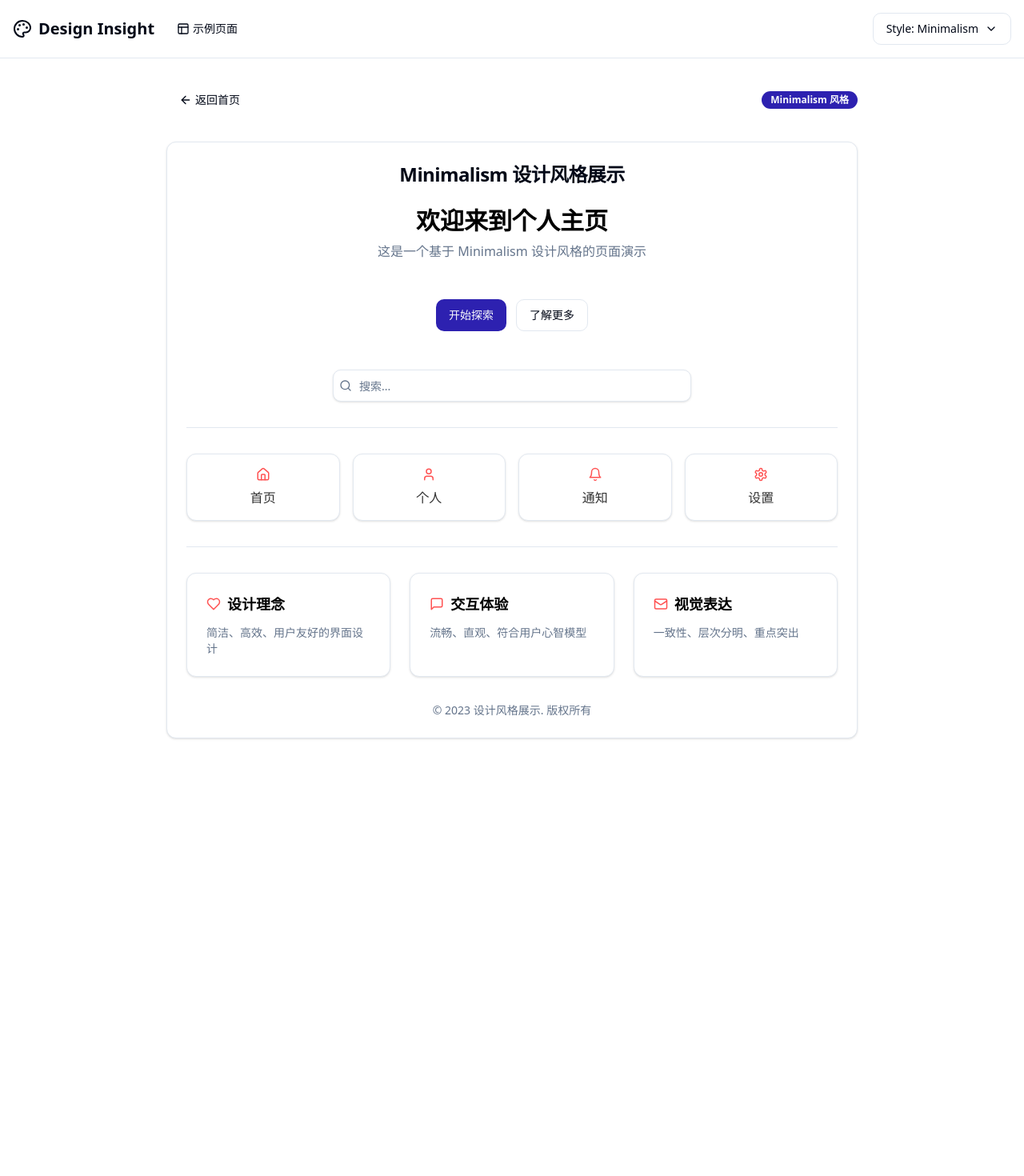
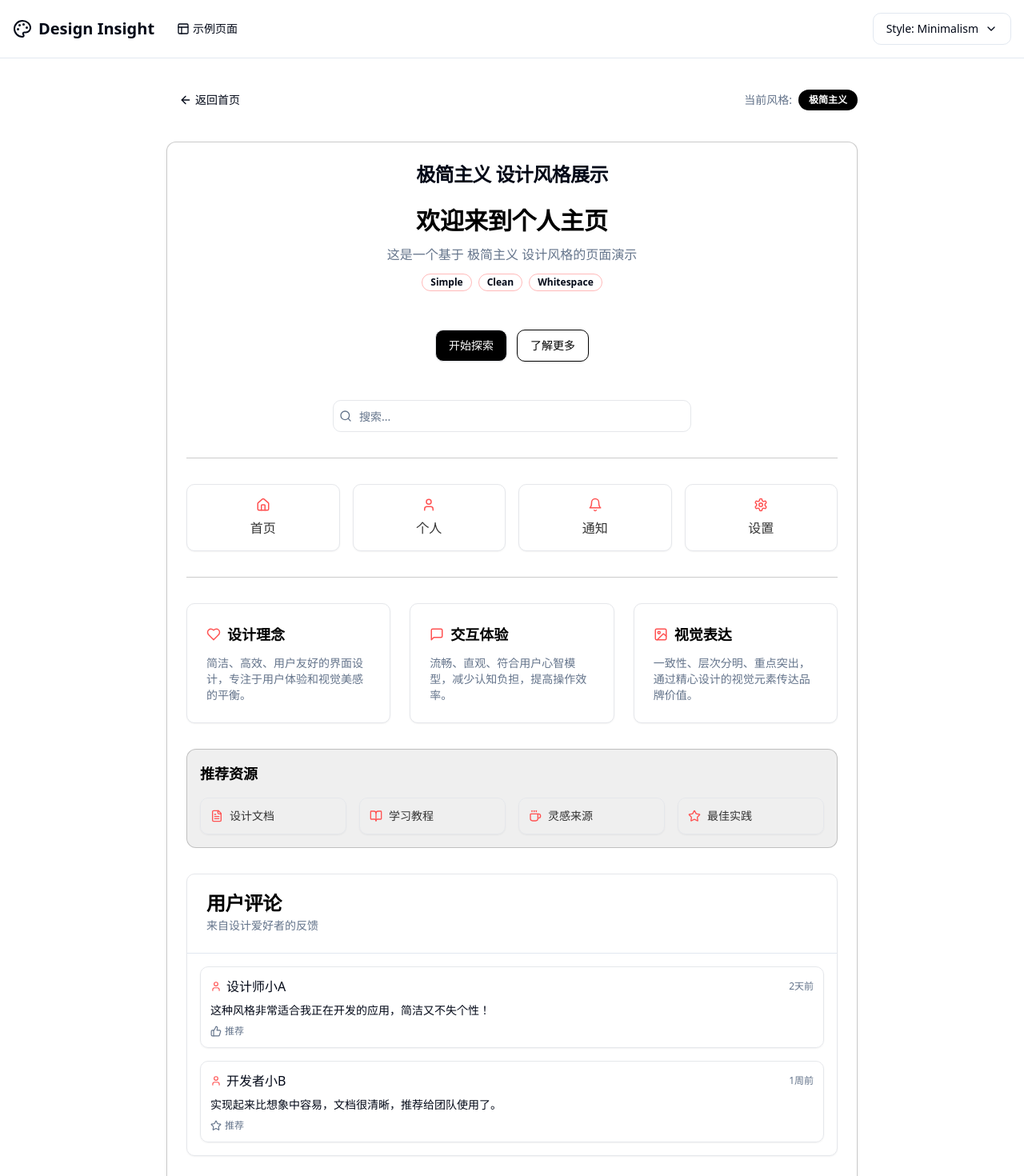
Before and after one commit to kxqdesign/wikiart-ui, a React (Vite) app: page /demo in a window 1280 px wide. Shown: the top 1470 px of the page at 80% size. Before the commit the page ends 987 px from the top, so only its background shows below. Built offline with nearby package versions, Linux system fonts and the light colour scheme.

Commit message:
feat: Improve demo page and style switcher
- Show style switcher only on demo page.
- Add more content to the demo page.
- Optimize visual presentation of demo page for different styles.

```diff
--- a/src/components/DemoContent.tsx
+++ b/src/components/DemoContent.tsx
@@ -3,8 +3,9 @@ import React from "react";
 import { useStyle } from "@/contexts/StyleContext";
 import { Button } from "@/components/ui/button";
 import { Input } from "@/components/ui/input";
-import { Card, CardContent } from "@/components/ui/card";
+import { Card, CardContent, CardHeader, CardTitle, CardDescription } from "@/components/ui/card";
 import { Separator } from "@/components/ui/separator";
+import { Badge } from "@/components/ui/badge";
 import { getStyleClasses } from "@/data/designStyles";
 import {
   Home,
@@ -14,7 +15,17 @@ import {
   Bell,
   Mail,
   Heart,
-  MessageSquare
+  MessageSquare,
+  Image,
+  FileText,
+  Calendar,
+  Music,
+  ShoppingCart,
+  Star,
+  ThumbsUp,
+  Map,
+  BookOpen,
+  Coffee
 } from "lucide-react";
 
 const DemoContent: React.FC = () => {
@@ -32,6 +43,42 @@ const DemoContent: React.FC = () => {
         return "bg-white/70 backdrop-blur-md border border-white/20";
       case "skeuomorphism":
         return "bg-gradient-to-b from-white to-gray-200 border border-gray-300 shadow-md";
+      case "minimal":
+        return "border border-gray-200 shadow-sm hover:border-gray-300 transition-colors";
+      default:
+        return "";
+    }
+  };
+
+  const getCardClass = () => {
+    switch (currentStyle.id) {
+      case "brutalism":
+        return "border-4 border-black font-bold transform rotate-0";
+      case "neumorphism":
+        return "bg-gray-100 shadow-[5px_5px_10px_#d9d9d9,-5px_-5px_10px_#ffffff] border-none rounded-xl";
+      case "glassmorphism":
+        return "bg-white/70 backdrop-blur-md border border-white/20 rounded-xl";
+      case "skeuomorphism":
+        return "bg-gradient-to-b from-white to-gray-200 border border-gray-300 shadow-md rounded-lg";
+      case "minimal":
+        return "border border-gray-200 shadow-sm rounded-md";
+      default:
+        return "";
+    }
+  };
+
+  const getInputClass = () => {
+    switch (currentStyle.id) {
+      case "brutalism":
+        return "border-4 border-black font-bold focus:translate-x-1 focus:translate-y-1 transition-transform";
+      case "neumorphism":
+        return "bg-gray-100 shadow-[inset_2px_2px_5px_#d9d9d9,inset_-2px_-2px_5px_#ffffff] border-none rounded-xl";
+      case "glassmorphism":
+        return "bg-white/50 backdrop-blur-sm border border-white/20 rounded-xl";
+      case "skeuomorphism":
+        return "bg-gradient-to-b from-gray-50 to-white border border-gray-300 shadow-inner rounded-lg";
+      case "minimal":
+        return "border border-gray-200 focus:border-gray-400 transition-colors rounded-md";
       default:
         return "";
     }
@@ -39,36 +86,58 @@ const DemoContent: React.FC = () => {
 
   return (
     <div className="space-y-8">
-      <div className="text-center">
-        <h1 className="text-3xl font-bold mb-2" style={{ color: currentStyle.colorPalette.primary }}>
+      {/* 头部 */}
+      <div className="text-center space-y-3">
+        <h1 className="text-3xl font-bold" style={{ color: currentStyle.colorPalette.primary }}>
           欢迎来到个人主页
         </h1>
         <p className="text-muted-foreground">
-          这是一个基于 {currentStyle.name} 设计风格的页面演示
+          这是一个基于 {currentStyle.nameChinese || currentStyle.name} 设计风格的页面演示
         </p>
+        <div className="flex flex-wrap gap-2 justify-center mt-2">
+          {currentStyle.keywords.slice(0, 3).map((keyword, i) => (
+            <Badge
+              key={i}
+              variant="outline"
+              className="text-xs"
+              style={{ borderColor: currentStyle.colorPalette.accent + '66' }}
+            >
+              {keyword}
+            </Badge>
+          ))}
+        </div>
       </div>
 
-      <div className="flex justify-center items-center gap-3 py-4">
-        <Button className={getButtonClass()}>
+      {/* 主要按钮 */}
+      <div className="flex flex-wrap justify-center items-center gap-3 py-4">
+        <Button className={getButtonClass()} style={{
+          backgroundColor: currentStyle.colorPalette.primary,
+          color: currentStyle.colorPalette.background
+        }}>
           开始探索
         </Button>
-        <Button variant="outline" className={getButtonClass()}>
+        <Button variant="outline" className={getButtonClass()} style={{
+          borderColor: currentStyle.colorPalette.primary,
+          color: currentStyle.colorPalette.primary
+        }}>
           了解更多
         </Button>
       </div>
 
+      {/* 搜索栏 */}
       <div className="max-w-md mx-auto">
         <div className="relative flex items-center">
           <Search className="absolute left-2 h-4 w-4 text-muted-foreground" />
           <Input
             placeholder="搜索..."
-            className={`pl-8 ${styleClasses}`}
+            className={`pl-8 ${getInputClass()}`}
           />
         </div>
       </div>
 
-      <Separator />
+      <Separator style={{ backgroundColor: currentStyle.colorPalette.primary + '33' }} />
 
+      {/* 功能卡片 */}
       <div className="grid grid-cols-2 md:grid-cols-4 gap-4">
         {[
           { icon: <Home size={18} />, label: "首页" },
@@ -76,7 +145,7 @@ const DemoContent: React.FC = () => {
           { icon: <Bell size={18} />, label: "通知" },
           { icon: <Settings size={18} />, label: "设置" }
         ].map((item, index) => (
-          <Card key={index} className={`${styleClasses} cursor-pointer hover:scale-105 transition-transform`}>
+          <Card key={index} className={`${getCardClass()} cursor-pointer hover:scale-105 transition-transform`}>
             <CardContent className="flex flex-col items-center justify-center p-4">
               <div className="mb-2" style={{ color: currentStyle.colorPalette.accent }}>
                 {item.icon}
@@ -87,27 +156,28 @@ const DemoContent: React.FC = () => {
         ))}
       </div>
 
-      <Separator />
+      <Separator style={{ backgroundColor: currentStyle.colorPalette.primary + '33' }} />
 
+      {/* 特色内容卡片 */}
       <div className="grid grid-cols-1 md:grid-cols-3 gap-6">
         {[
           {
             title: "设计理念",
-            content: "简洁、高效、用户友好的界面设计",
+            content: "简洁、高效、用户友好的界面设计，专注于用户体验和视觉美感的平衡。",
             icon: <Heart size={18} style={{ color: currentStyle.colorPalette.accent }} />
           },
           {
             title: "交互体验",
-            content: "流畅、直观、符合用户心智模型",
+            content: "流畅、直观、符合用户心智模型，减少认知负担，提高操作效率。",
             icon: <MessageSquare size={18} style={{ color: currentStyle.colorPalette.accent }} />
           },
           {
             title: "视觉表达",
-            content: "一致性、层次分明、重点突出",
-            icon: <Mail size={18} style={{ color: currentStyle.colorPalette.accent }} />
+            content: "一致性、层次分明、重点突出，通过精心设计的视觉元素传达品牌价值。",
+            icon: <Image size={18} style={{ color: currentStyle.colorPalette.accent }} />
           }
         ].map((item, index) => (
-          <Card key={index} className={styleClasses}>
+          <Card key={index} className={getCardClass()}>
             <CardContent className="p-6">
               <div className="flex items-center gap-2 mb-3">
                 {item.icon}
@@ -123,6 +193,67 @@ const DemoContent: React.FC = () => {
         ))}
       </div>
 
+      {/* 资源推荐 */}
+      <div className="rounded-lg overflow-hidden" style={{
+        backgroundColor: currentStyle.colorPalette.primary + '10',
+        borderColor: currentStyle.colorPalette.primary + '33',
+        borderWidth: currentStyle.id === 'brutalism' ? '4px' : '1px',
+        borderStyle: 'solid'
+      }}>
+        <div className="p-4">
+          <h3 className="text-lg font-semibold mb-4" style={{ color: currentStyle.colorPalette.primary }}>
+            推荐资源
+          </h3>
+
+          <div className="grid grid-cols-2 md:grid-cols-4 gap-4">
+            {[
+              { icon: <FileText size={16} />, label: "设计文档" },
+              { icon: <BookOpen size={16} />, label: "学习教程" },
+              { icon: <Coffee size={16} />, label: "灵感来源" },
+              { icon: <Star size={16} />, label: "最佳实践" }
+            ].map((item, index) => (
+              <div key={index} className={`p-3 ${getCardClass()} flex items-center gap-2 cursor-pointer hover:scale-105 transition-transform text-sm`}>
+                <span style={{ color: currentStyle.colorPalette.accent }}>
+                  {item.icon}
+                </span>
+                <span style={{ color: currentStyle.colorPalette.text }}>
+                  {item.label}
+                </span>
+              </div>
+            ))}
+          </div>
+        </div>
+      </div>
+
+      {/* 评论区 */}
+      <Card className={`${getCardClass()} overflow-hidden`}>
+        <CardHeader className={currentStyle.id === 'brutalism' ? 'border-b-4 border-black' : 'border-b'}>
+          <CardTitle style={{ color: currentStyle.colorPalette.primary }}>用户评论</CardTitle>
+          <CardDescription>来自设计爱好者的反馈</CardDescription>
+        </CardHeader>
+        <CardContent className="p-4 space-y-4">
+          {[
+            { user: "设计师小A", content: "这种风格非常适合我正在开发的应用，简洁又不失个性！", time: "2天前", icon: <ThumbsUp size={14} /> },
+            { user: "开发者小B", content: "实现起来比想象中容易，文档很清晰，推荐给团队使用了。", time: "1周前", icon: <Star size={14} /> }
+          ].map((comment, index) => (
+            <div key={index} className={`p-3 ${getCardClass()} space-y-2`}>
+              <div className="flex justify-between items-center">
+                <div className="font-medium flex items-center gap-1.5">
+                  <User size={14} style={{ color: currentStyle.colorPalette.accent }} />
+                  {comment.user}
+                </div>
+                <span className="text-xs text-muted-foreground">{comment.time}</span>
+              </div>
+              <p className="text-sm">{comment.content}</p>
+              <div className="flex items-center gap-1 text-xs text-muted-foreground">
+                {comment.icon}
+                <span>推荐</span>
+              </div>
+            </div>
+          ))}
+        </CardContent>
+      </Card>
+
       <div className="text-center mt-8">
         <p className="text-sm text-muted-foreground">
           © 2023 设计风格展示. 版权所有
--- a/src/pages/Demo.tsx
+++ b/src/pages/Demo.tsx
@@ -22,13 +22,28 @@ const Demo: React.FC = () => {
             返回首页
           </Button>
         </Link>
-        <Badge>{currentStyle.name} 风格</Badge>
+        <div className="flex items-center gap-2">
+          <span className="text-sm text-muted-foreground">当前风格:</span>
+          <Badge
+            className="px-3 py-1"
+            style={{
+              backgroundColor: currentStyle.colorPalette.primary,
+              color: currentStyle.colorPalette.background
+            }}
+          >
+            {currentStyle.nameChinese || currentStyle.name}
+          </Badge>
+        </div>
       </div>
 
-      <Card className={`mb-8 overflow-hidden ${styleClasses}`}>
+      <Card className={`mb-8 overflow-hidden ${styleClasses}`}
+        style={{
+          borderColor: currentStyle.id === 'brutalism' ? 'black' : currentStyle.colorPalette.primary + '33'
+        }}
+      >
         <CardHeader className="pb-0">
           <CardTitle className="text-center text-2xl">
-            {currentStyle.name} 设计风格展示
+            {currentStyle.nameChinese || currentStyle.name} 设计风格展示
           </CardTitle>
         </CardHeader>
         <CardContent className="p-6">
--- a/src/pages/Index.tsx
+++ b/src/pages/Index.tsx
@@ -5,7 +5,7 @@ import { designStyles } from "@/data/designStyles";
 import StyleCard from "@/components/StyleCard";
 import { useStyle } from "@/contexts/StyleContext";
 import { Button } from "@/components/ui/button";
-import { Layout } from "lucide-react";
+import { Layout, ArrowRight } from "lucide-react";
 
 const Index: React.FC = () => {
   const { currentStyle } = useStyle();
@@ -18,9 +18,10 @@ const Index: React.FC = () => {
           Browse, learn, and test different UI design styles. Get inspiration and design prompts for your next project.
         </p>
         <Link to="/demo">
-          <Button className="flex items-center gap-2">
+          <Button className="flex items-center gap-2 shadow-md">
             <Layout className="h-4 w-4" />
             查看交互式风格示例
+            <ArrowRight className="h-4 w-4 ml-1" />
           </Button>
         </Link>
       </div>
```
Also changed, not shown: src/components/Header.tsx (+5 -2 lines).
